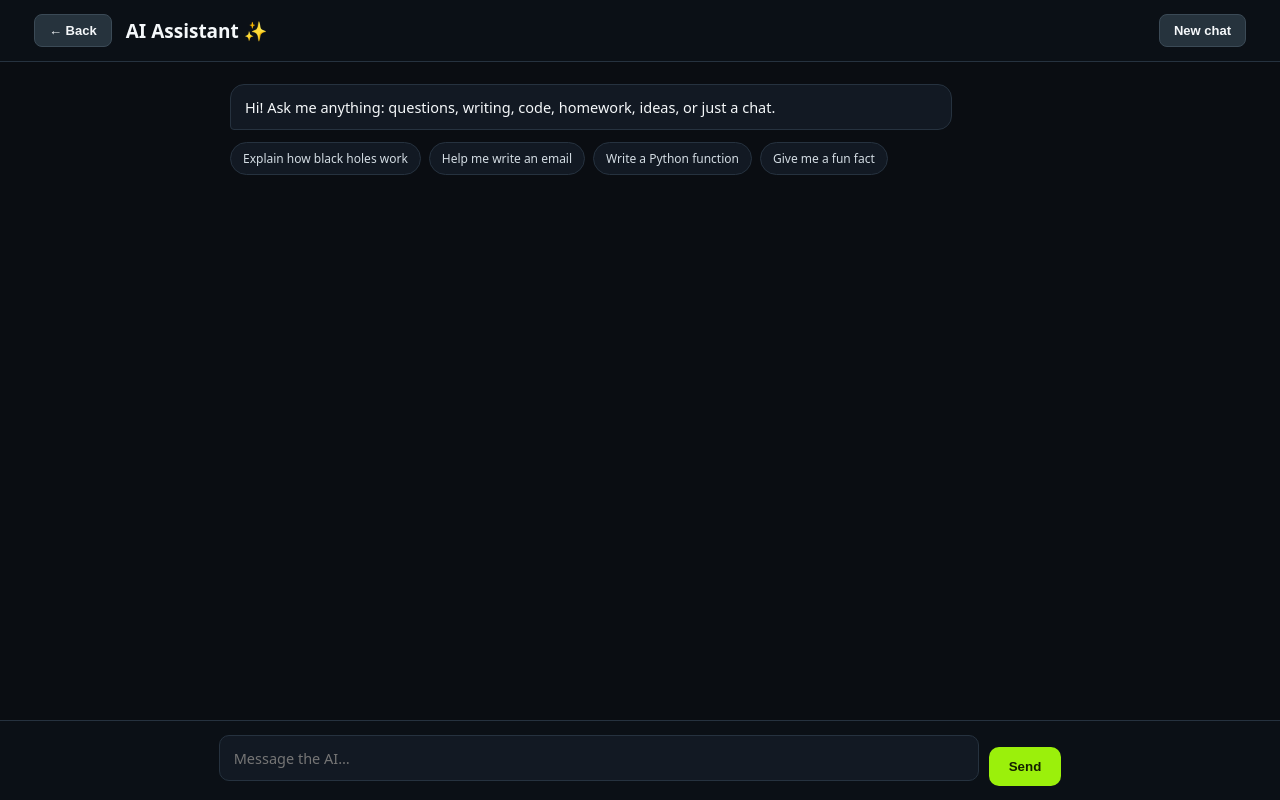
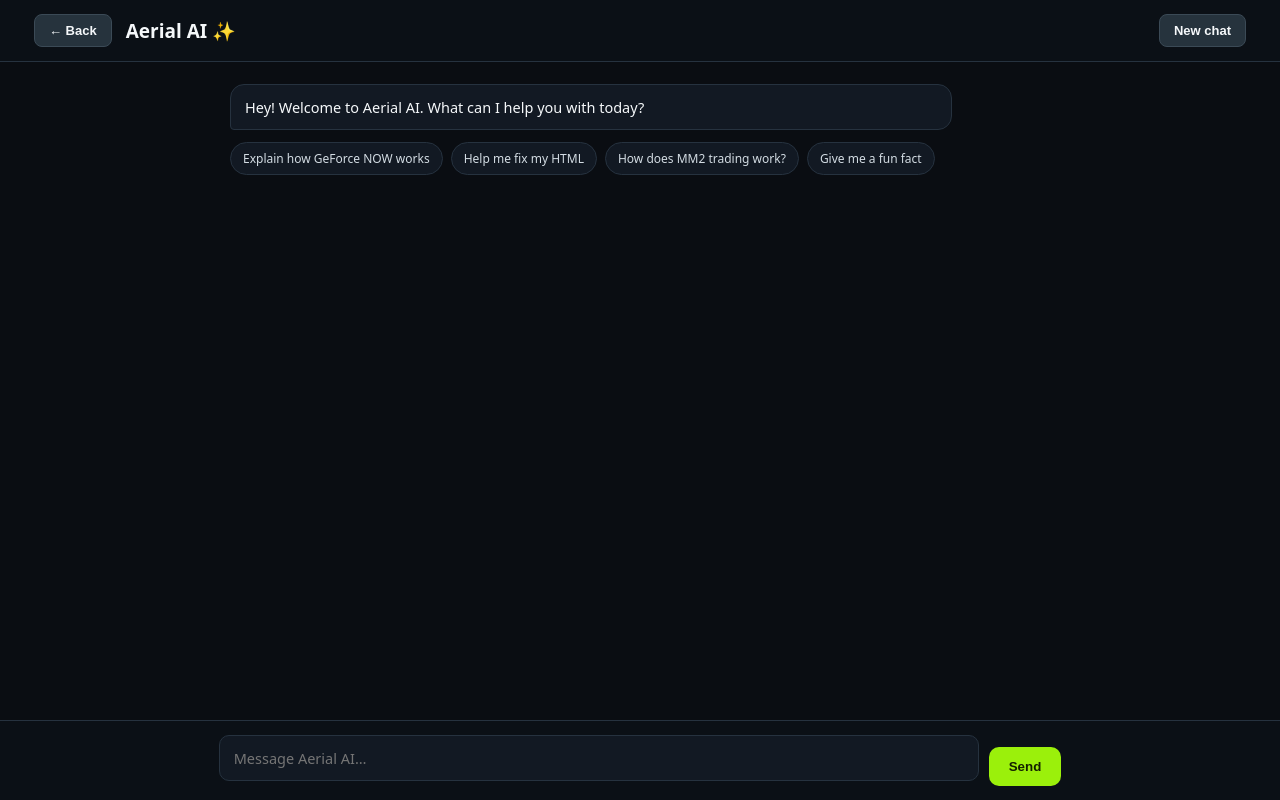
Before and after one commit to aerial-collab/Aerial-Client, a plain HTML site: page ai.html in a window 1280 px wide. Drawn offline with Linux system fonts and the light colour scheme.

Commit message:
Rename AI Assistant to Aerial AI in HTML

```diff
--- a/ai.html
+++ b/ai.html
@@ -2,7 +2,7 @@
 <html lang="en">
 <head>
 <meta charset="UTF-8"><meta name="viewport" content="width=device-width,initial-scale=1">
-<title>AI Assistant</title>
+<title>Aerial AI</title>
 <style>
 :root{--bg:#0a0d12;--surface:#121923;--line:#26323f;--muted:#a3b0bc;--white:#f5f8fa;--accent:#9bf00b}
 *{box-sizing:border-box}html,body{height:100%}
@@ -30,15 +30,14 @@ button:disabled{opacity:.5;cursor:not-allowed}
 </style>
 </head>
 <body>
-<header><button id="back">← Back</button><h1>AI Assistant ✨</h1><button id="new">New chat</button></header>
+<header><button id="back">← Back</button><h1>Aerial AI ✨</h1><button id="new">New chat</button></header>
 <div id="chat" aria-live="polite"><div class="wrap" id="log">
-  <div class="bubble bot">Hi! Ask me anything: questions, writing, code, homework, ideas, or just a chat.</div>
+  <div class="bubble bot">Hey! Welcome to Aerial AI. What can I help you with today?</div>
   <div class="chips" id="chips">
-    <button class="chip">Explain how black holes work</button><button class="chip">Help me write an email</button><button class="chip">Write a Python function</button><button class="chip">Give me a fun fact</button>
-  </div>
+    <button class="chip">Explain how GeForce NOW works</button><button class="chip">Help me fix my HTML</button><button class="chip">How does MM2 trading work?</button><button class="chip">Give me a fun fact</button></div>
 </div></div>
 <form id="form">
-  <div class="in"><textarea id="msg" rows="1" placeholder="Message the AI…" aria-label="Message"></textarea></div>
+  <div class="in"><textarea id="msg" rows="1" placeholder="Message Aerial AI…" aria-label="Message"></textarea></div>
   <button class="send" id="send">Send</button>
 </form>
 
```
